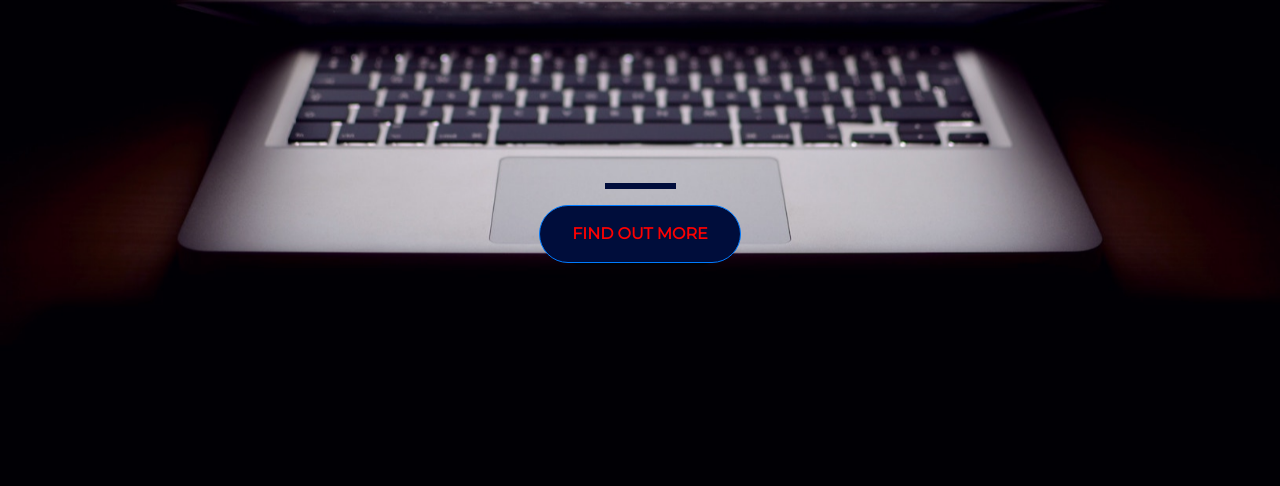
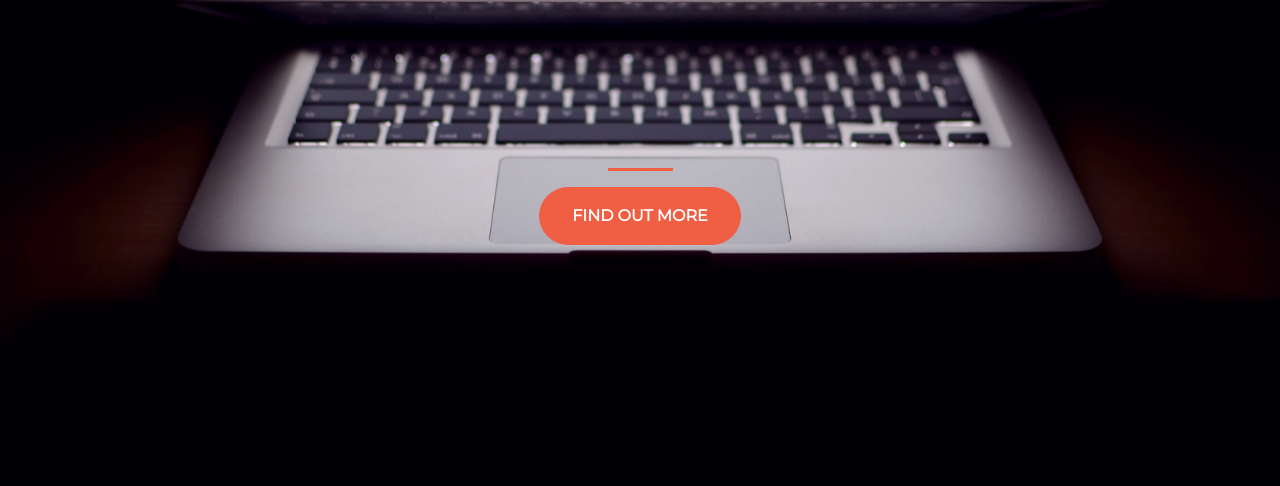
Before and after one commit to myselfarsh/startup-of-the-year, a plain HTML site: page index.html in a window 1280 px wide. Shown: the part 314-800 px from the top of the page. Drawn offline with nearby package versions, Linux system fonts and the light colour scheme.

Commit message:
Add files via upload

```diff
--- a/index.html
+++ b/index.html
@@ -5,11 +5,12 @@
     <!-- Required meta tags -->
     <meta charset="utf-8">
     <meta name="viewport" content="width=device-width, initial-scale=1, shrink-to-fit=no">
+
     <!-- Google Fonts -->
     <link href="https://fonts.googleapis.com/css?family=Montserrat" rel="stylesheet">
+
     <!-- Bootstrap CSS from a CDN. This way you don't have to include the bootstrap file yourself -->
     <link rel="stylesheet" href="https://stackpath.bootstrapcdn.com/bootstrap/4.3.1/css/bootstrap.min.css" integrity="sha384-ggOyR0iXCbMQv3Xipma34MD+dH/1fQ784/j6cY/iJTQUOhcWr7x9JvoRxT2MZw1T" crossorigin="anonymous">
-
     <!-- Your own stylesheet -->
     <link rel="stylesheet" type="text/css" href="style.css">
   </head>
@@ -17,15 +18,13 @@
     <div class="container d-flex align-items-center h-100">
       <div class="row">
         <header class="text-center col-12">
-          <h1 class="text-uppercase"><stronge>The biggest startup event of the year</stronge></h1>
+          <h1 class="text-uppercase"><strong>The biggest startup event of the year</strong></h1>
         </header>
         <div class="buffer col-12"></div>
         <section class="text-center col-12">
           <hr>
-          <a href="https://mailchi.mp/dbff939e170e/startup">
-            <button class="btn btn-primary btn-xl">Find Out More</button>
-          </a>
-      </section>
+          <button class="btn btn-primary btn-xl">Find out more</button>
+        </section>
       </div>
     </div>
   </body>
--- a/style.css
+++ b/style.css
@@ -12,59 +12,36 @@ html {
 
 h1 {
   font-size: 3rem;
-	color: #E2DBDB;
+  color: #e2dbdb;
 }
 
 hr {
-	color: rgba(0,13,59,1);
-	border: solid;
+  border-color: #F05F44;
   border-width: 3px;
   max-width: 65px;
 }
 
 .buffer {
-	height: 12rem;
+  height: 10rem;
 }
 
 .btn {
-	color: red;
   font-weight: 700;
   border-radius: 300px;
   text-transform: uppercase;
-	transition: all 1s;
 }
 
-.btn:hover {
-	color: red;
-	font-weight: 700;
-	border-radius: 300px;
-	text-transform: uppercase;
-	transform: scale(1.1);
+.btn-primary {
+  background-color: #F05F44;
+  border-color: #F05F44;
+}
+
+.btn-primary:hover {
+  background-color: #ee4b08;
+  border-color: #ee4b08;
+  border-width: 4px;
 }
 
 .btn-xl {
   padding: 1rem 2rem;
 }
-
-.btn-primary {
-	background-color: rgba(0,13,59,1);
-	transition: all 1s;
-}
-
-.btn-primary:hover {
-	background-color: rgba(0,13,59,1);
-	border-color: red;
-	transform: scale(1.1);
-}
-
-button {
-	background-color: rgba(0,13,59,1);
-	color: red;
-	transition: all 1s;
-}
-
-button:hover {
-	background-color: rgba(0,13,59,1);
-	color: red;
-	transform: scale(1.1);
-}
```
Lines whose indentation alone changed are shown as unchanged.
